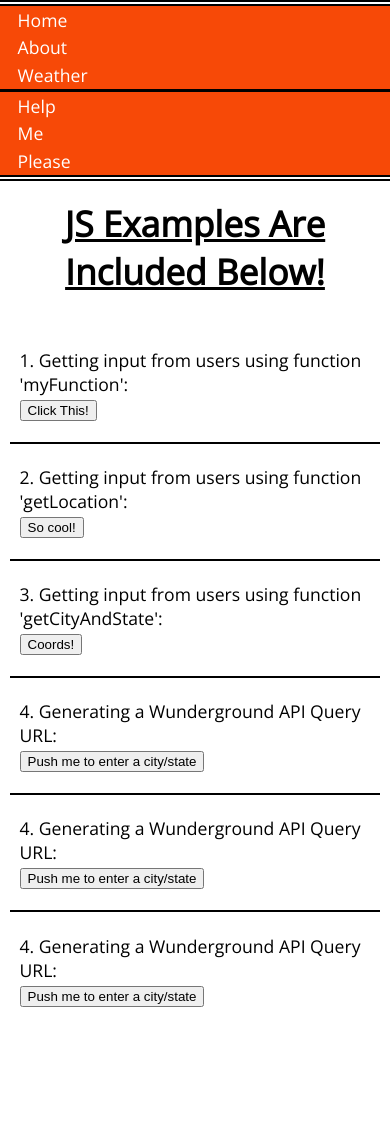
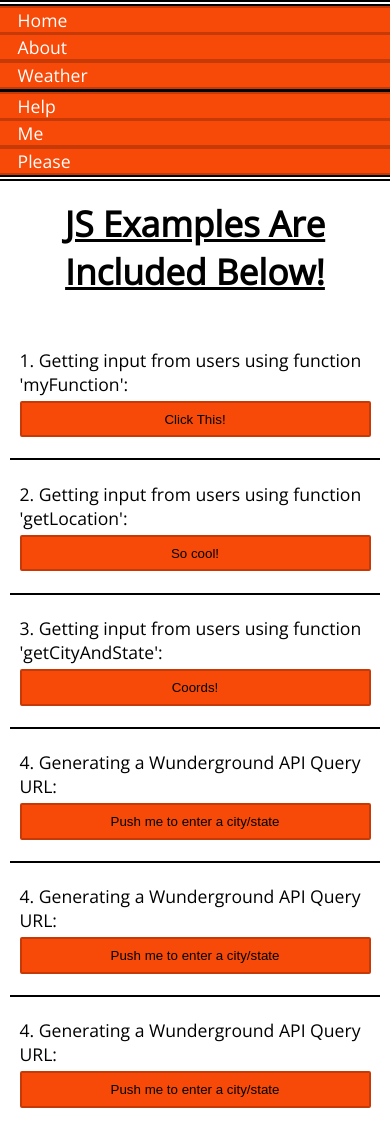
Before and after one commit to ColinGreybosh/ddwd-projects, a PHP site: page /html/index.html in a window 390 px wide. Before the commit the page ends 1024 px from the top, so only its background shows below. Run offline with PHP 8.4, Linux system fonts and the light colour scheme.

Commit message:
Fixed .nav responsiveness and styled buttons

```diff
--- a/dynamic-api/css/main.css
+++ b/dynamic-api/css/main.css
@@ -6,7 +6,7 @@ html {
 body {
     margin: 0;
 }
-
+/* VV Navigation Bar Styling for Desktop VV */
 .nav {
     display:-webkit-flex;
     display: flex;
@@ -24,10 +24,22 @@ body {
 
 .navItem {
     padding: 0.5rem;
-    outline: #F74907 solid 2px;
+    outline: #c53a06 solid 2px;
     background-color: #F74907;
-    /*margin: 0rem 0.7rem;*/
     width: 4rem;
+    -webkit-transition-duration: 0.4s;
+}
+
+.navItem:visited {
+    background-color: #F74907;
+}
+
+.navItem:hover {
+    background-color: #f86d38;
+}
+
+.navItem:active {
+    background-color: #f4391a;
 }
 
 .navItem p {
@@ -58,6 +70,14 @@ body {
 
 .pullRight * {
     display: inline-flex;
+}
+
+.left {
+    margin: 0 0 0 1rem;
+}
+
+.right {
+    margin: 0 1rem 0 0;
 }
 
 div.navHR {
@@ -91,7 +111,7 @@ div.shown {
 div.hidden {
     display: none;
 }
-
+/* ^^ Navigation Bar Styling For Desktop ^^ */
 .content {
     display: -webkit-flex;
     display: flex;
@@ -131,29 +151,30 @@ div.hidden {
 .codeExample {
     margin: 0 0 0 0;
     display: inline-block;
+    width: 100%;
 }
 
 .codeExample p {
     size: 1.15rem;
 }
 
-.left {
-    margin: 0 0 0 1rem;
+button {
+    -webkit-transition-duration: 0.5s;
+    background-color: #F74907;
+    width: 100%;
+    display: inline-block;
+    border-radius: 2px;
+    border: 2px solid #c53a06;
+    font-family: 'OpenSans', sans-serif;
+    padding: 0.5rem;
+    margin-top: 0.3rem;
 }
 
-.right {
-    margin: 0 1rem 0 0;
+button:hover {
+    background-color: #f86d38;
 }
 
 @media screen and (max-width: 950px) {
-    div.shown {
-        display: none;
-    }
-
-    div.hidden {
-        display: block;
-    }
-
     div.navHR {
         margin-top: 2px;
     }
@@ -162,6 +183,18 @@ div.hidden {
         margin: 0;
         padding: 0;
         max-width: 100%;
+    }
+
+    .navItem:visited {
+        background-color: #F74907;
+    }
+
+    .navItem:hover {
+        background-color: #f86d38;
+    }
+
+    .navItem:active {
+        background-color: #f4391a;
     }
 
     div.navItem p {
@@ -175,19 +208,11 @@ div.hidden {
         margin: 0 auto;
     }
 
-    .pullLeft a {
-        /*border-bottom: 1px solid #000000;*/
-    }
-
     .pullRight {
         display: block;
         width: 100%;
         margin: 0 auto;
         padding-bottom: 1px;
-    }
-
-    .pullRight a {
-        /*border: 1px solid #000000;*/
     }
 
     .pullLeft * {
@@ -200,8 +225,16 @@ div.hidden {
         width: 100%;
     }
 
-    .flexBox {
-        width: 90%;
+    .top {
+        margin-bottom: 2px;
+    }
+
+    .mid {
+        margin: 0.5px 0 1px 0;
+    }
+
+    .bot {
+        margin-top: 2px;
     }
 
     .left {
@@ -211,4 +244,16 @@ div.hidden {
     .right {
         margin: 0;
     }
+
+        div.shown {
+        display: none;
+    }
+
+    div.hidden {
+        display: block;
+    }
+
+    .flexBox {
+        width: 90%;
+    }
 }
--- a/dynamic-api/html/index.html
+++ b/dynamic-api/html/index.html
@@ -11,35 +11,35 @@
     <div class="navHRtop"></div>
     <div class="nav">
         <div class="pullLeft">
-            <a href="#">
-                <div class="navItem">
+            <a href="#" class="navLink">
+                <div class="navItem top">
                     <p>Home</p>
                 </div>
             </a>
-            <a href="#">
-                <div class="navItem">
+            <a href="#" class="navLink">
+                <div class="navItem mid">
                     <p>About</p>
                 </div>
             </a>
-            <a href="#">
-                <div class="navItem">
+            <a href="#" class="navLink">
+                <div class="navItem bot">
                     <p>Weather</p>
                 </div>
             </a>
         </div>
         <div class="pullRight">
-            <a href="#">
-                <div class="navItem">
+            <a href="#" class="navLink">
+                <div class="navItem top">
                     <p>Help</p>
                 </div>
             </a>
-            <a href="#">
-                <div class="navItem">
+            <a href="#" class="navLink">
+                <div class="navItem mid">
                     <p>Me</p>
                 </div>
             </a>
-            <a href="#">
-                <div class="navItem">
+            <a href="#" class="navLink">
+                <div class="navItem bot">
                     <p>Please</p>
                 </div>
             </a>
```
